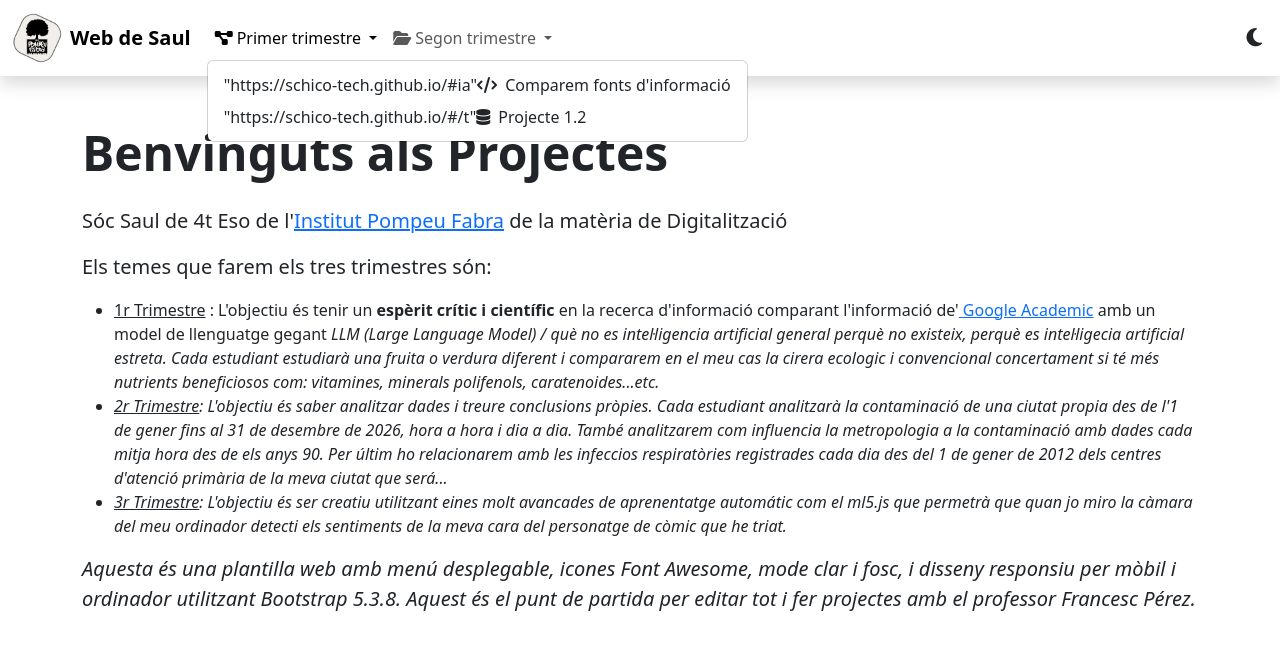
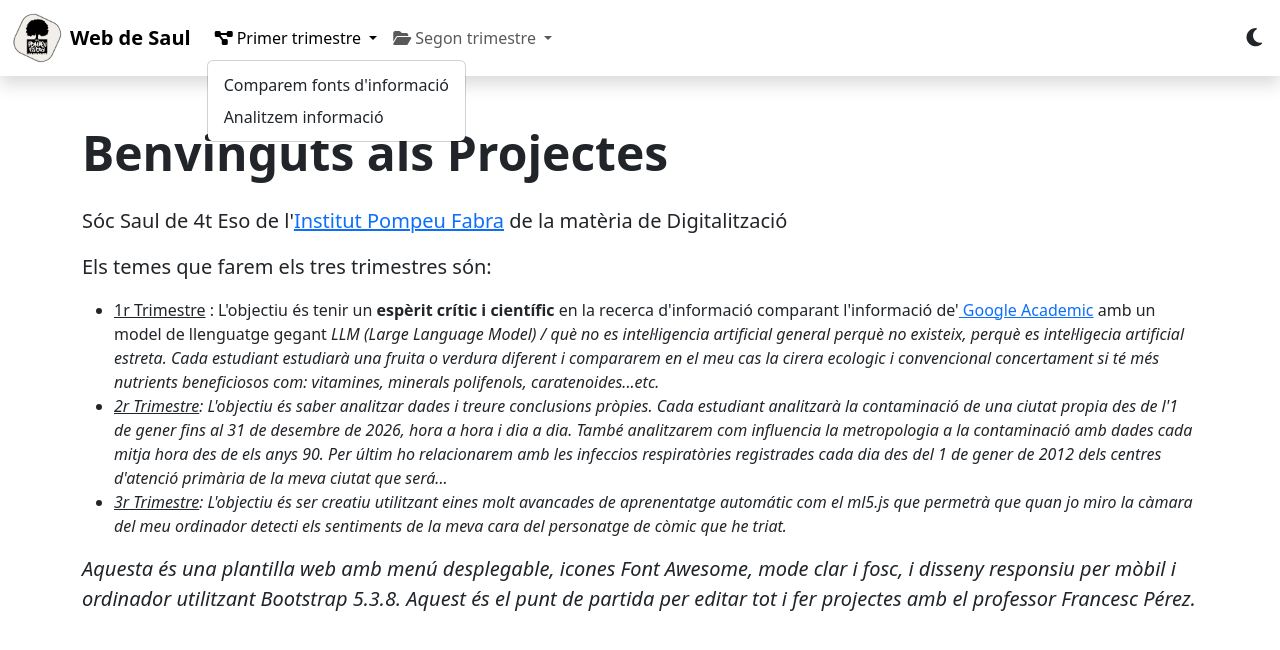
Before and after one commit to schico-tech/schico-tech.github.io, a plain HTML site: page index.html in a window 1280 px wide. Both pictures are taken after a click on the button "Primer trimestre". Drawn offline with nearby package versions, Linux system fonts and the light colour scheme.

Commit message:
Update index.html

```diff
--- a/index.html
+++ b/index.html
@@ -84,8 +84,8 @@
               <i class="fa-solid fa-diagram-project me-1"></i>Primer trimestre
             </a>
             <ul class="dropdown-menu" aria-labelledby="proj1Dropdown">
-              <li><a class="dropdown-item" href="#">"https://schico-tech.github.io/#ia"<i class="fa-solid fa-code me-1"></i> Comparem fonts d'informació</a></li>
-              <li><a class="dropdown-item" href="#">"https://schico-tech.github.io/#/t"<i class="fa-solid fa-database me-1"></i> Projecte 1.2</a></li>
+              <li><a class="dropdown-item" href="https://schico-tech.github.io/#ia"<i class="fa-solid fa-code me-1"></i> Comparem fonts d'informació</a></li>
+              <li><a class="dropdown-item" href="https://schico-tech.github.io/#/t"<i class="fa-solid fa-database me-1"></i> Analitzem informació</a></li>
             </ul>
           </li>
           <!-- Projecte 2 -->
```
